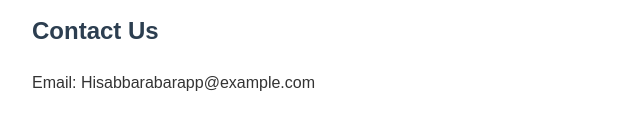
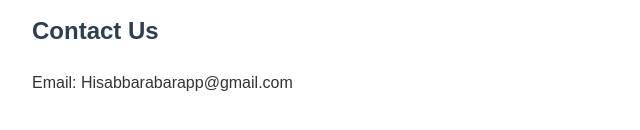
Before and after one commit to prdpchhotu/privacy-policy, a plain HTML site: page index.html in a window 1280 px wide. Shown: the part 1284-1414 px from the top of the page, 208-848 px from the left. Drawn offline with Linux system fonts and the light colour scheme.

Commit message:
Update index.html

```diff
--- a/index.html
+++ b/index.html
@@ -66,7 +66,7 @@
 <p>We may update this Privacy Policy from time to time. Changes will be posted on this page.</p>
 
 <h2>Contact Us</h2>
-<p>Email: Hisabbarabarapp@example.com</p>
+<p>Email: Hisabbarabarapp@gmail.com</p>
 
 </body>
 </html>
```
